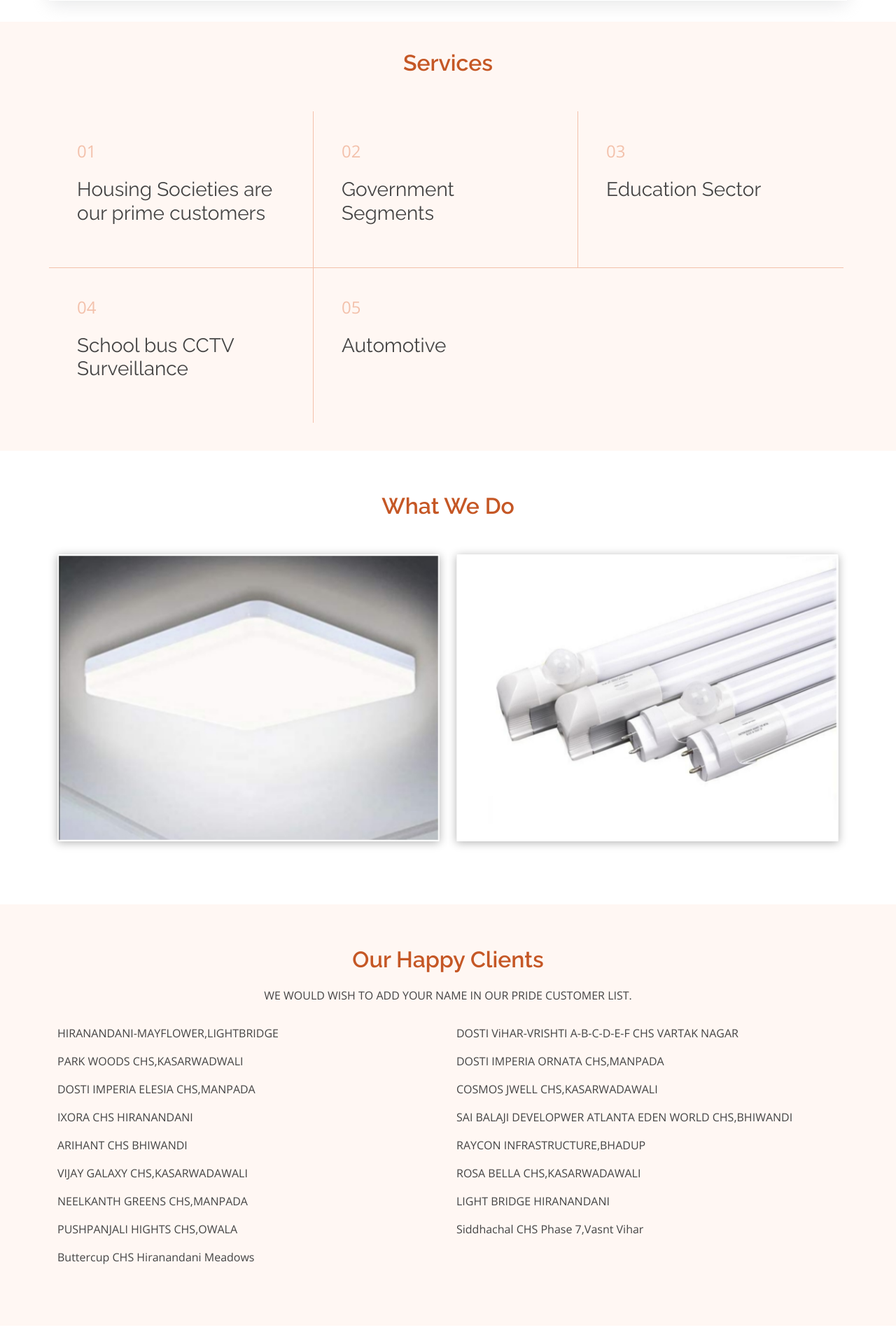
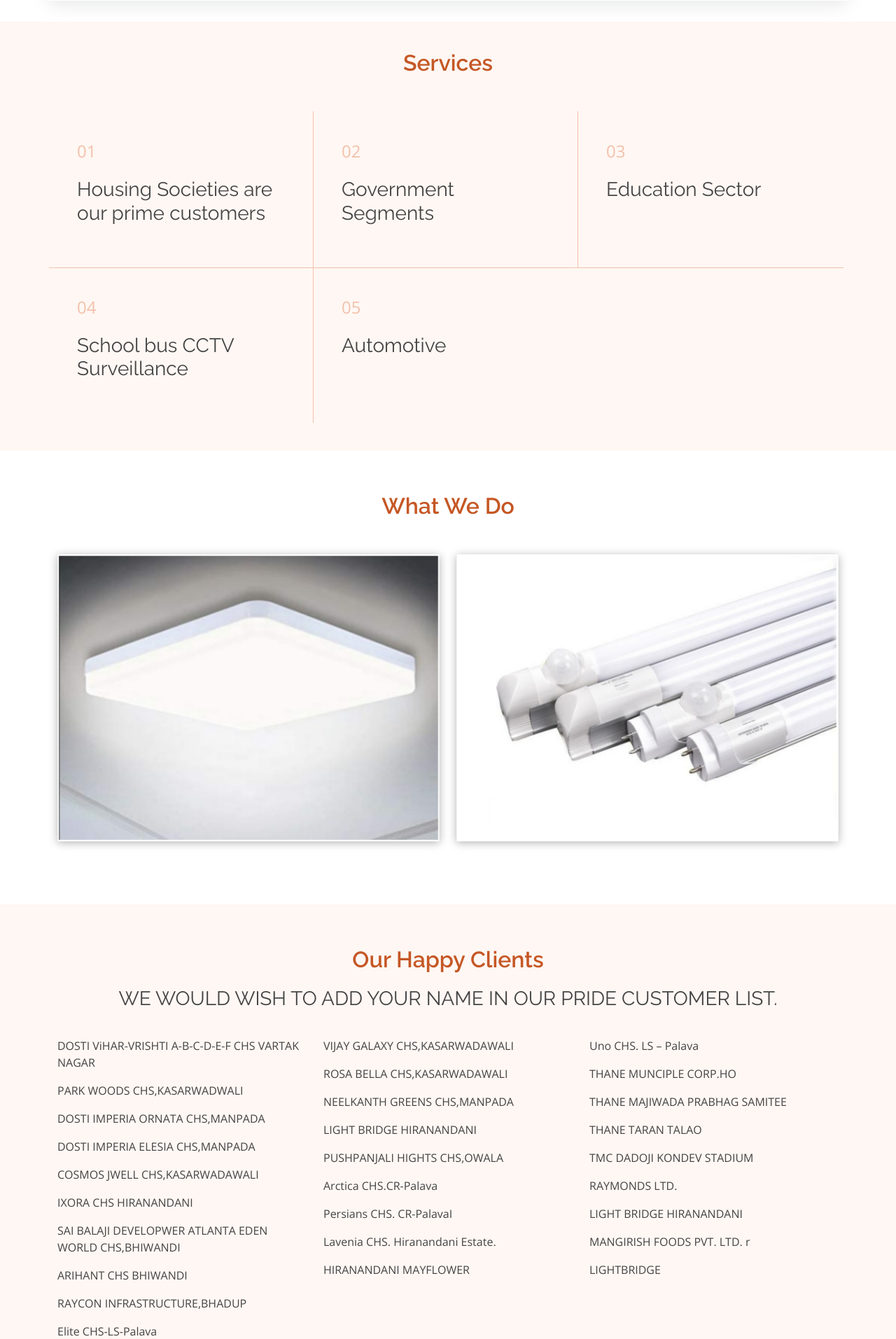
Before and after one commit to Nidhi-Nikita/Smireet-Solutions, a PHP site: page / in a window 1280 px wide. Shown: the part 1379-3292 px from the top of the page at 70% size. Run offline with PHP 8.4, Linux system fonts and the light colour scheme; some libraries are stand-ins or nearby versions.

Commit message:
new_Chnages

```diff
--- a/LED-pannels.html
+++ b/LED-pannels.html
@@ -47,7 +47,7 @@
     <div class="container d-flex align-items-center">
 
       <div class="logo me-auto">
-        <a href="index.html"><img src="assets/img/logo.jpg" alt="" class="img-fluid"></a>
+        <a href="index.php"><img src="assets/img/logo.jpg" alt="" class="img-fluid"></a>
         <!-- Uncomment below if you prefer to use an image logo -->
         <!-- <a href="index.html"><img src="assets/img/logo.png" alt="" class="img-fluid"></a>-->
       </div>
--- a/index.php
+++ b/index.php
@@ -39,14 +39,14 @@
         <div class="logo me-auto auto-margin">
             <!-- <h1><a href="index.html">SMIREET</a></h1> -->
             <!-- Uncomment below if you prefer to use an image logo -->
-            <a href="index.html"><img src="assets/img/logo.jpg" alt="" class="img-fluid"></a>
+            <a href="index.php"><img src="assets/img/logo.jpg" alt="" class="img-fluid"></a>
         </div>
 
         <div class="container d-flex text-right">
 
             <nav id="navbar" class="navbar">
                 <ul>
-                    <li><a class="nav-link scrollto active" href="#hero">Home</a></li>
+                    <li><a class="nav-link scrollto active" href="index.php">Home</a></li>
                     <li><a class="nav-link scrollto" href="#about">About</a></li>
                     <li><a class="nav-link scrollto" href="#services">Services</a></li>
                     <li class="dropdown"><a href="#portfolio"><span>What We Do</span> <i class="bi bi-chevron-down"></i></a>
@@ -56,6 +56,12 @@
                         </ul>
                     </li>
                     <li><a class="nav-link scrollto" href="#contact">Contact</a></li>
+                    <li class="dropdown"><a href="#portfolio"><span>Download</span> <i class="bi bi-chevron-down"></i></a>
+                        <ul>
+                            <li><a href="Smireet Solutions CP-1.pdf" download="Smireet Solutions">Brochure</a></li>
+                            <!-- <li><a href="LED-pannels.html"></a></li> -->
+                        </ul>
+                    </li>
                 </ul>
                 <i class="bi bi-list mobile-nav-toggle"></i>
             </nav><!-- .navbar -->
@@ -218,33 +224,57 @@
 
                 <div class="section-title">
                     <h2>Our Happy Clients</h2>
-                    <p>WE WOULD WISH TO ADD YOUR NAME IN OUR PRIDE CUSTOMER LIST.</p>
+                    <h3>WE WOULD WISH TO ADD YOUR NAME IN OUR PRIDE CUSTOMER LIST.</h3>
                 </div>
 
                 <div class="row  d-flex align-items-stretch">
 
-                    <div class="col-lg-6 faq-item" data-aos="fade-up">
-                        <p>HIRANANDANI-MAYFLOWER,LIGHTBRIDGE</p>
+                    <div class="col-lg-4 col-md-6 content-item" data-aos="fade-up">
+                        <p>DOSTI ViHAR-VRISHTI A-B-C-D-E-F CHS VARTAK NAGAR</p>
                         <p>PARK WOODS CHS,KASARWADWALI</p>
+                        <p>DOSTI IMPERIA ORNATA CHS,MANPADA</p>
                         <p>DOSTI IMPERIA ELESIA CHS,MANPADA</p>
-                        <p>IXORA CHS HIRANANDANI</p>
+                        <p>COSMOS JWELL CHS,KASARWADAWALI</p>
+                        <p>IXORA CHS HIRANANDANI </p>
+                        <p>SAI BALAJI DEVELOPWER ATLANTA EDEN WORLD CHS,BHIWANDI</p>
                         <p>ARIHANT CHS BHIWANDI</p>
-                        <p>VIJAY GALAXY CHS,KASARWADAWALI</p>
-                        <p>NEELKANTH GREENS CHS,MANPADA</p>
-                        <p>PUSHPANJALI HIGHTS CHS,OWALA</p>
-                        <p>Buttercup CHS Hiranandani Meadows</p>
+                        <p>RAYCON INFRASTRUCTURE,BHADUP</p>
                     </div>
 
-                    <div class="col-lg-6 faq-item" data-aos="fade-up" data-aos-delay="200">
-                        <p>DOSTI ViHAR-VRISHTI A-B-C-D-E-F CHS VARTAK NAGAR</p>
-                        <p>DOSTI IMPERIA ORNATA CHS,MANPADA</p>
-                        <p>COSMOS JWELL CHS,KASARWADAWALI</p>
-                        <p>SAI BALAJI DEVELOPWER ATLANTA EDEN WORLD CHS,BHIWANDI</p>
-                        <p>RAYCON INFRASTRUCTURE,BHADUP</p>
+                    <div class="col-lg-4 col-md-6 content-item" data-aos="fade-up" data-aos-delay="200">
+                        <p>VIJAY GALAXY CHS,KASARWADAWALI</p>
                         <p>ROSA BELLA CHS,KASARWADAWALI</p>
+                        <p>NEELKANTH GREENS CHS,MANPADA</p>
+                        <p>LIGHT BRIDGE HIRANANDANI </p>
+                        <p>PUSHPANJALI HIGHTS CHS,OWALA</p>
+                        <p>Arctica CHS.CR-Palava</p>
+                        <p>Persians CHS. CR-PalavaI</p>
+                        <p>Lavenia CHS. Hiranandani Estate.</p>
+                        <p>HIRANANDANI MAYFLOWER</p>
+                    </div>
+
+                    <div class="col-lg-4 col-md-6 content-item" data-aos="fade-up" data-aos-delay="200">
+                        <p>Uno CHS. LS – Palava</p>
+                        <p>THANE MUNCIPLE CORP.HO</p>
+                        <p>THANE MAJIWADA PRABHAG SAMITEE</p>
+                        <p>THANE TARAN TALAO </p>
+                        <p>TMC DADOJI KONDEV STADIUM</p>
+                        <p>RAYMONDS LTD.</p>
                         <p>LIGHT BRIDGE HIRANANDANI</p>
-                        <p>Siddhachal CHS Phase 7,Vasnt Vihar</p>
+                        <p>MANGIRISH FOODS PVT. LTD. r</p>
+                        <p>LIGHTBRIDGE </p>
                     </div>
+
+                    <div class="col-lg-4 col-md-6 content-item" data-aos="fade-up" data-aos-delay="200">
+                        <p>Elite CHS-LS-Palava</p>
+                        <p>Raheja Ridgewood CHS Goregoan</p>
+                        <p>Lodha Platino A-B & Vivant G. Lodha Splendora Owala</p>
+                        <p>Lodha Vivant EGF CHS, Lodha Splendora Owala</p>
+                        <p>Lodha Vivant ABC CHS, Lodha Splendora Owala.</p>
+
+                    </div>
+
+
 
                 </div>
 
@@ -261,30 +291,36 @@
 
                 <div class="row no-gutters">
 
-                    <div class="col-lg-4 col-md-6 content-item" data-aos="fade-up">
-                        <span>01</span>
-                        <img src="assets/img/1.jpg" width="350" height="240">
-                    </div>
+                    <?php
 
-                    <div class="col-lg-4 col-md-6 content-item" data-aos="fade-up" data-aos-delay="100">
-                        <span>02</span>
-                        <img src="assets/img/2.jpg" width="350" height="240">
-                    </div>
+                    $newArray1 = array();
+                    if ($handle = opendir('./images')) {
 
-                    <div class="col-lg-4 col-md-6 content-item" data-aos="fade-up" data-aos-delay="200">
-                        <span>03</span>
-                        <img src="assets/img/3.jpg" width="350" height="240">
-                    </div>
+                        while (false !== ($entry = readdir($handle))) {
 
-                    <div class="col-lg-4 col-md-6 content-item" data-aos="fade-up" data-aos-delay="300">
-                        <span>04</span>
-                        <img src="assets/img/4.jpg" width="350" height="240">
-                    </div>
+                            if ($entry != "." && $entry != ".." && $entry != ".DS_Store") {
 
-                    <div class="col-lg-4 col-md-6 content-item" data-aos="fade-up" data-aos-delay="400">
-                        <span>05</span>
-                        <img src="assets/img/5.jpg" width="350" height="240">
-                    </div>
+                                $newArray1[] =  "images/" . $entry;
+                            }
+                        }
+
+                        closedir($handle);
+                    }
+
+                    for ($x = 0; $x < count($newArray1); $x++) {
+
+                    ?>
+
+
+                        <div class="col-lg-4 col-md-6 content-item" data-aos="fade-up">
+
+                            <img src="<?php echo $newArray1[$x]; ?>" width="350" height="240">
+                        </div>
+
+                    <?php
+                    }
+
+                    ?>
                 </div>
 
             </div>
@@ -370,37 +406,6 @@
 
                     ?>
 
-
-
-
-
-                    <!-- <div class="col-lg-4 col-md-6 content-item" data-aos="fade-up" data-aos-delay="100">
-            <video width="350" height="240" controls>
-              <source src="Videos/2.mp4" type="video/mp4">
-              Your browser does not support the video tag.
-            </video>
-          </div>
-
-          <div class="col-lg-4 col-md-6 content-item" data-aos="fade-up" data-aos-delay="200">
-          <video width="350" height="240" controls>
-            <source src="Videos/3.mp4" type="video/mp4">
-            Your browser does not support the video tag.
-          </video>
-          </div>
-
-          <div class="col-lg-4 col-md-6 content-item" data-aos="fade-up" data-aos-delay="300">
-          <video width="350" height="240" controls>
-            <source src="Videos/3.mp4" type="video/mp4">
-            Your browser does not support the video tag.
-          </video>
-          </div>
-
-          <div class="col-lg-4 col-md-6 content-item" data-aos="fade-up" data-aos-delay="400">
-          <video width="350" height="240" controls>
-            <source src="Videos/3.mp4" type="video/mp4">
-            Your browser does not support the video tag.
-          </video>
-          </div> -->
                 </div>
 
             </div>
--- a/motion-sensor.html
+++ b/motion-sensor.html
@@ -47,7 +47,7 @@
     <div class="container d-flex align-items-center">
 
       <div class="logo me-auto">
-      <a href="index.html"><img src="assets/img/logo.jpg" alt="" class="img-fluid"></a>
+      <a href="index.php"><img src="assets/img/logo.jpg" alt="" class="img-fluid"></a>
         <!-- Uncomment below if you prefer to use an image logo -->
         <!-- <a href="index.html"><img src="assets/img/logo.png" alt="" class="img-fluid"></a>-->
       </div>
```
Also changed, not shown: assets/img/about.jpg (deleted), assets/img/apple-touch-icon.png (deleted), assets/img/favicon.png (deleted), images/1.jpg (renamed from assets/img/1.jpg), images/2.jpg (renamed from assets/img/2.jpg), images/3.jpg (renamed from assets/img/3.jpg), images/4.jpg (renamed from assets/img/4.jpg), images/5.jpg (renamed from assets/img/5.jpg), 5 other files.
